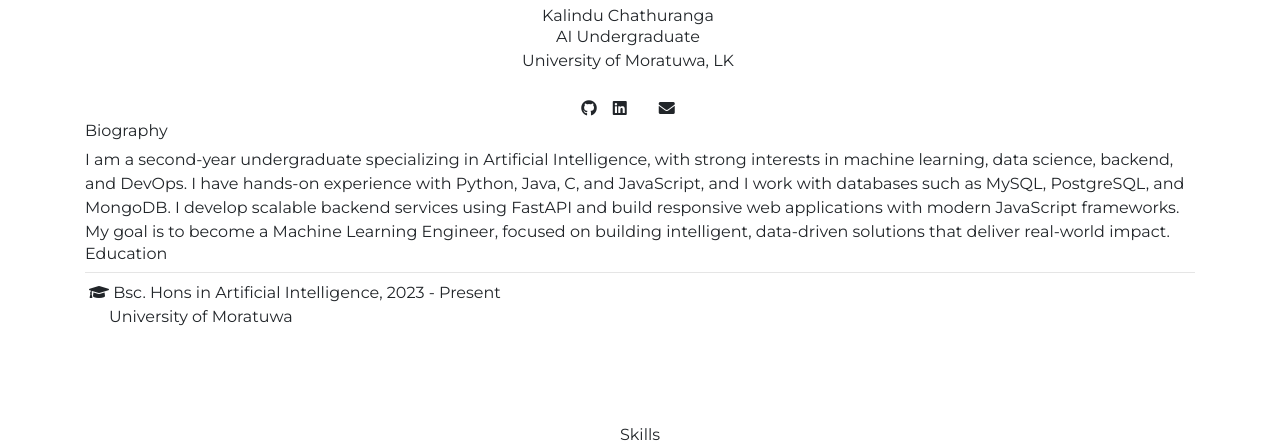
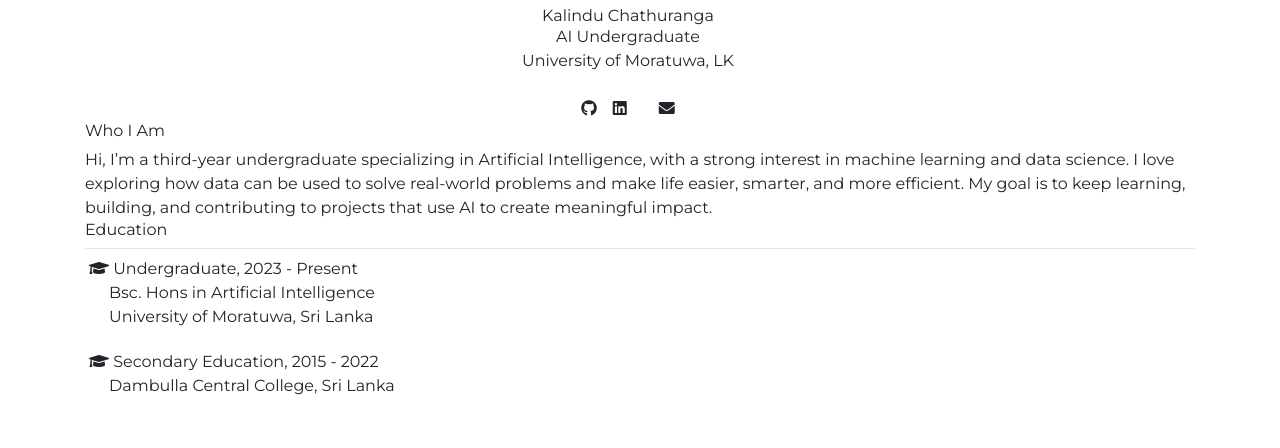
Before and after one commit to Kalindu-C/portfolio-fronend, a React (Vite) app: page / in a window 1280 px wide. Shown: the part 1626-2074 px from the top of the page. Built offline with nearby package versions, Linux system fonts and the light colour scheme; some icons are missing.

Commit message:
fixed biography problem

```diff
--- a/src/components/Landing/Landing.tsx
+++ b/src/components/Landing/Landing.tsx
@@ -26,13 +26,13 @@ const Landing: React.FC = () => {
                 <i className="fab fa-github hover:scale-110"></i>
               </a>
               <a
-                href="https://www.linkedin.com/in/chathuranga-thilakarathna/"
+                href="https://www.linkedin.com/in/kalinduchathuranga/"
                 className="text-2xl mx-2 text-gray-600 hover:text-gray-600"
               >
                 <i className="fab fa-linkedin hover:scale-110"></i>
               </a>
               <a
-                href="/public/My_CV.pdf" // add your CV file to the public folder
+                href="/public/Kalindu Chathuranga.pdf" // add your CV file to the public folder
                 target="_blank"
                 rel="noopener noreferrer"
                 className="text-2xl mx-2 text-gray-600 hover:text-gray-600"
@@ -40,7 +40,7 @@ const Landing: React.FC = () => {
                 <i className="ai ai-cv hover:scale-110"></i>
               </a>
               <a
-                href="mailto:johndoe@gmail.com"
+                href="mailto:kctchathuranga@gmail.com"
                 target="_blank"
                 rel="noopener noreferrer"
                 className="text-2xl mx-2 text-gray-600 hover:text-gray-600"
@@ -52,15 +52,13 @@ const Landing: React.FC = () => {
 
           {/* Biography Section */}
           <div className="w-full md:w-2/3 lg:w-3/4 flex-grow">
-            <h2 className="text-xl md:text-2xl font-light">Biography</h2>
+            <h2 className="text-xl md:text-2xl font-light">Who I Am</h2>
             <p className="text-sm sm:text-base md:text-lg mt-2 font-light">
-            I am a second-year undergraduate specializing in Artificial Intelligence,
-            with strong interests in machine learning, data science, backend, and DevOps.
-            I have hands-on experience with Python, Java, C, and JavaScript,
-            and I work with databases such as MySQL, PostgreSQL, and MongoDB.
-            I develop scalable backend services using FastAPI and build responsive web applications
-            with modern JavaScript frameworks. My goal is to become a Machine Learning Engineer,
-            focused on building intelligent, data-driven solutions that deliver real-world impact.
+            Hi, I’m a third-year undergraduate specializing in Artificial Intelligence,
+            with a strong interest in machine learning and data science. I love exploring how
+            data can be used to solve real-world problems and make life easier, smarter, and
+            more efficient. My goal is to keep learning, building, and contributing to projects
+            that use AI to create meaningful impact.
             </p>
 
             {/* Sections for Education and Accomplishments */}
@@ -71,8 +69,11 @@ const Landing: React.FC = () => {
                 <hr className="my-2" />
                 <ul className="list-none mt-2 space-y-2">
                   <li className="text-xs md:text-sm text-left">
-                    <i className="fas fa-graduation-cap text-gray-600 pl-1"></i> Bsc. Hons in Artificial Intelligence, 2023 - Present
-                    <p className="text-xs md:text-sm text-gray-600 pl-4 font-light">University of Moratuwa</p>
+                    <i className="fas fa-graduation-cap text-gray-600 pl-1"></i> Undergraduate, 2023 - Present
+                    <p className="text-xs md:text-sm text-gray-600 pl-4 font-light">Bsc. Hons in Artificial Intelligence</p>
+                    <p className="text-xs md:text-sm text-gray-600 pl-4 font-light">University of Moratuwa, Sri Lanka</p>
+                    <i className="fas fa-graduation-cap text-gray-600 pl-1 pt-4"></i> Secondary Education, 2015 - 2022
+                    <p className="text-xs md:text-sm text-gray-600 pl-4 font-light">Dambulla Central College, Sri Lanka</p>
                     {/* <p className="text-xs md:text-sm text-gray-600 pl-7 font-light"></p> (for GPA kind of thing) */}
                   </li>
                   {/* <li className="text-xs md:text-sm">
```
Also changed, not shown: 2 other files (tests, documents, lock files or other folders).
